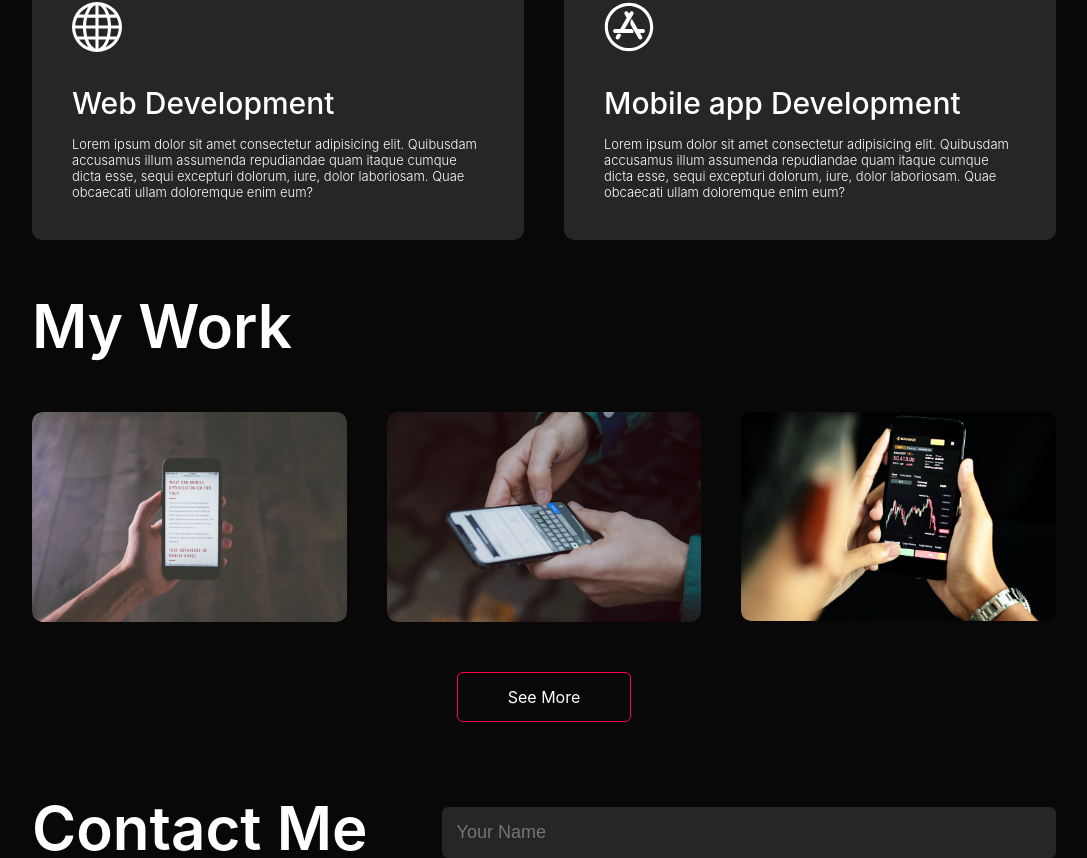
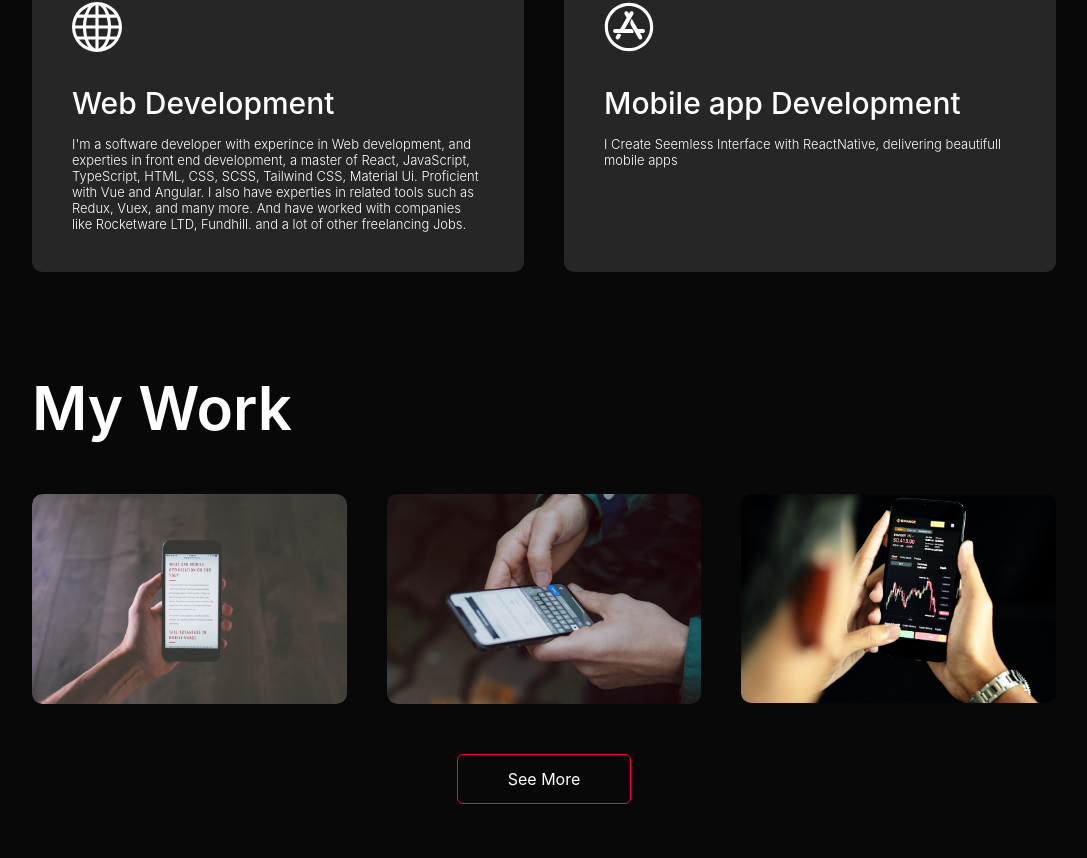
Before and after one commit to Itodo-S/portfolio, a React (Create React App) app: page / in a window 1280 px wide. Shown: the part 1634-2492 px from the top of the page, without its empty margins (96-1183 px from the left). Built offline with nearby package versions, Linux system fonts and the light colour scheme.

Commit message:
added important informations

```diff
--- a/src/components/Portfolio/Portfolio.jsx
+++ b/src/components/Portfolio/Portfolio.jsx
@@ -4,7 +4,7 @@ import { FaExternalLinkAlt } from "react-icons/fa";
 
 const Portfolio = () => {
   return (
-    <div id='#portfolio'>
+    <div id="portfolio">
       <div className="container">
         <h1 className="sub-title">My Work</h1>
 
@@ -12,13 +12,12 @@ const Portfolio = () => {
           <div className="work">
             <img src={assets.showcase} alt="work" />
             <div className="layer">
-              <h3>Social Media App</h3>
+              <h3>An Information Site</h3>
               <p>
-                Lorem ipsum dolor sit amet consectetur adipisicing elit. Vero
-                sapiente commodi nisi aut tempora facilis porro corrupti
-                aspernatur.
+                This site gives you Information about available services and
+                products at fundhill
               </p>
-              <a href="#">
+              <a href="https://fundhill-s.vercel.app/" target="_blank">
                 <FaExternalLinkAlt />
               </a>
             </div>
@@ -27,13 +26,12 @@ const Portfolio = () => {
           <div className="work">
             <img src={assets.webdev} alt="work" />
             <div className="layer">
-              <h3>Music App</h3>
+              <h3>A Micro-finance Bank App</h3>
               <p>
-                Lorem ipsum dolor sit amet consectetur adipisicing elit. Vero
-                sapiente commodi nisi aut tempora facilis porro corrupti
-                aspernatur.
+                This is a microfinance bank app which can be used to save and
+                transfer money. Providing financial services
               </p>
-              <a href="#">
+              <a href="https://fundhillmvp.netlify.app/" target="_blank">
                 <FaExternalLinkAlt />
               </a>
             </div>
@@ -44,17 +42,18 @@ const Portfolio = () => {
             <div className="layer">
               <h3>Online Shopping App</h3>
               <p>
-                Lorem ipsum dolor sit amet consectetur adipisicing elit. Vero
-                sapiente commodi nisi aut tempora facilis porro corrupti
-                aspernatur.
+                This app provide Shopping services to it's users, and also helpe
+                them to locate supermarket colse to them. STILL IN PRODUCTION
               </p>
-              <a href="#">
+              <a href="https://warta-cart.vercel.app/" target='_blank'>
                 <FaExternalLinkAlt />
               </a>
             </div>
           </div>
         </div>
-        <a href="#" className="btn">See More</a>
+        <a href="#" className="btn">
+          See More
+        </a>
       </div>
     </div>
   );
--- a/src/components/Services/Services.jsx
+++ b/src/components/Services/Services.jsx
@@ -1,30 +1,39 @@
-import React from 'react'
-import { BsGlobe } from 'react-icons/bs';
-import { FaAppStore } from 'react-icons/fa'
+import React from "react";
+import { BsGlobe } from "react-icons/bs";
+import { FaAppStore } from "react-icons/fa";
 const Services = () => {
   return (
-        <div id='services'>
+    <div id="services">
       <div className="container">
-                <h1 className='sub-title'>My Services</h1>
+        <h1 className="sub-title">My Services</h1>
 
         <div className="services-list">
           <div>
-                        <BsGlobe className='i-con' />
+            <BsGlobe className="i-con" />
             <h2>Web Development</h2>
-                        <p>Lorem ipsum dolor sit amet consectetur adipisicing elit. Quibusdam accusamus illum assumenda repudiandae quam itaque cumque dicta esse, sequi excepturi dolorum, iure, dolor laboriosam. Quae obcaecati ullam doloremque enim eum?</p>
+            <p>
+              I'm a software developer with experince in Web development, and
+              experties in front end development, a master of React, JavaScript,
+              TypeScript, HTML, CSS, SCSS, Tailwind CSS, Material Ui. Proficient
+              with Vue and Angular. I also have experties in related tools such
+              as Redux, Vuex, and many more. And have worked with companies like
+              Rocketware LTD, Fundhill. and a lot of other freelancing Jobs.
+            </p>
             {/* <a href="#">Learn more</a> */}
           </div>
 
           <div>
-                        <FaAppStore className='i-con' />
+            <FaAppStore className="i-con" />
             <h2>Mobile app Development</h2>
-                        <p>Lorem ipsum dolor sit amet consectetur adipisicing elit. Quibusdam accusamus illum assumenda repudiandae quam itaque cumque dicta esse, sequi excepturi dolorum, iure, dolor laboriosam. Quae obcaecati ullam doloremque enim eum?</p>
+            <p>
+                I Create Seemless Interface with ReactNative, delivering beautifull mobile apps
+            </p>
             {/* <a href="#">Learn more</a> */}
           </div>
         </div>
       </div>
     </div>
-    )
-}
+  );
+};
 
-export default Services
+export default Services;
```
Lines whose indentation alone changed are shown as unchanged.
